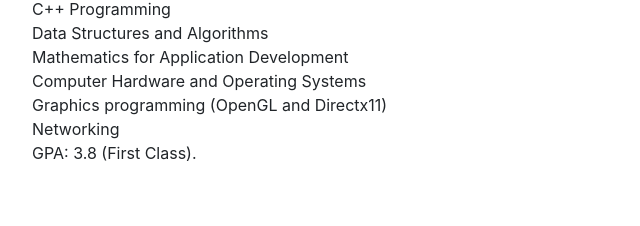
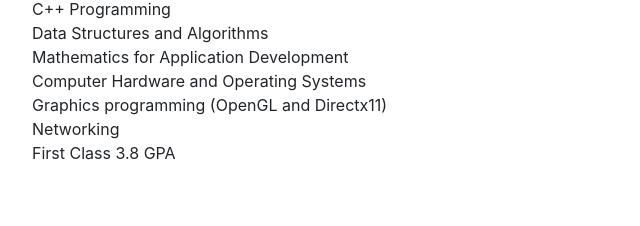
Before and after one commit to JuanluMorales/juanlumorales.github.io, a website with bundled scripts: page index.html in a window 1280 px wide. Shown: the part 3950-4176 px from the top of the page, 288-928 px from the left. Built offline with nearby package versions, Linux system fonts and the light colour scheme; a web font is replaced by a local one.

Commit message:
changed education info

```diff
--- a/index.html
+++ b/index.html
@@ -206,7 +206,7 @@
             <div>Graphics programming (OpenGL and Directx11)</div>
             <div>Networking</div>
             <div></div>
-            <p>GPA: 3.8 (First Class).</p>
+            <p>First Class 3.8 GPA</p>
           </div>
           <div class="resume-date text-md-right">
             <span class="text-primary">September 2017 - May 2021</span>
```
